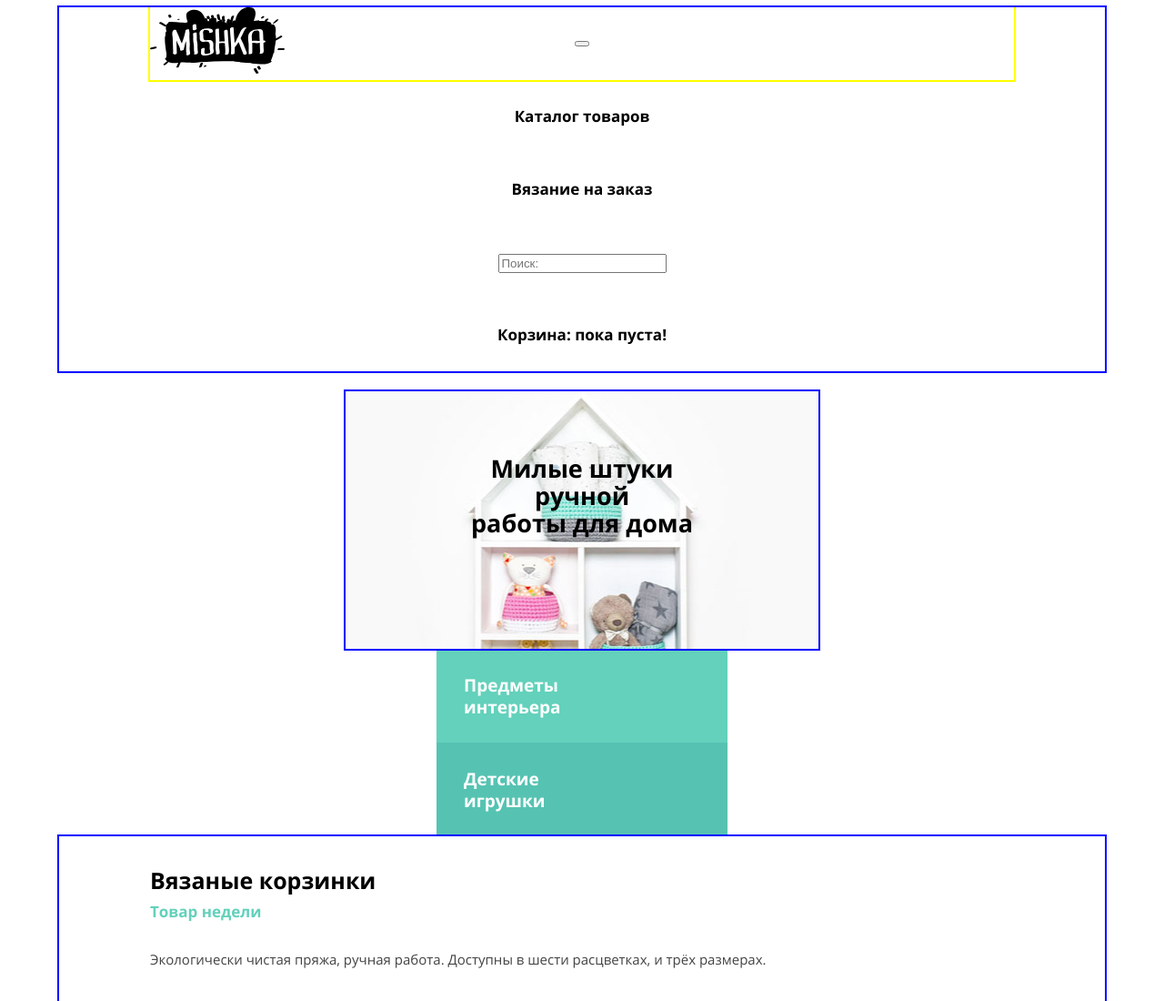
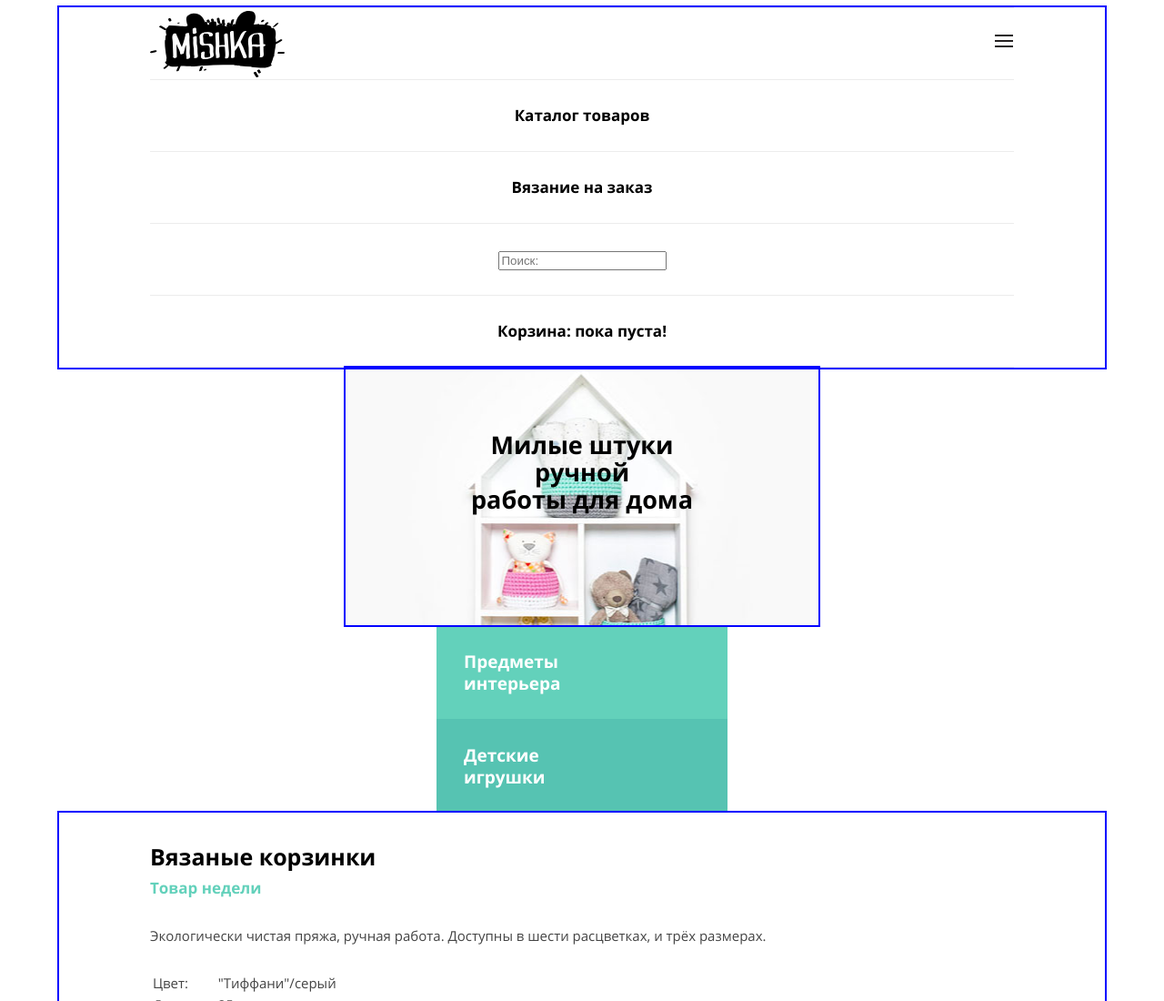
Before and after one commit to SergWulf/668021-mishka, a website: page source/index.html in a window 1280 px wide. Shown: the top 1100 px of the page at 91% size. Drawn offline with nearby package versions, Linux system fonts and the light colour scheme; files that its build step writes are made by us from their sources.

Commit message:
Продолжаю работу с шапкой

```diff
--- a/source/index.html
+++ b/source/index.html
@@ -8,7 +8,7 @@
   <body>
     <header class="main-header container">
       <div class="main-header__logo-block">
-        <a class="main-header__logo"></a>
+        <a class="main-header__logo-link"></a>
         <button class="main-header__open-menu" href="#"></button>
       </div>
       <nav class="head-menu">
--- a/source/less/blocks/head-menu.less
+++ b/source/less/blocks/head-menu.less
@@ -3,5 +3,7 @@
 }
 
 .head-menu__list {
+  margin: 0;
+  padding: 0;
   list-style: none;
 }
--- a/source/less/blocks/head-title.less
+++ b/source/less/blocks/head-title.less
@@ -6,6 +6,7 @@
 }
 
 .head-title__title {
+  margin: 0;
   padding-top: 70px;
 
   .font-parameters(27px; 30px; bold; @black);
--- a/source/less/blocks/main-header.less
+++ b/source/less/blocks/main-header.less
@@ -1,18 +1,43 @@
 .main-header__logo-block {
-  height: 80px;
-  min-height: 80px;
+  height: 78px;
+  min-height: 78px;
   display: flex;
-  justify-content: center;
+  justify-content: space-between;
   align-items: center;
-  outline: 2px solid yellow;
+
+  border-top: 1px solid @border-color-menu;
+  border-bottom: 1px solid @border-color-menu;
+}
+
+.main-header__logo-link {
+  display: block;
+  height: 36px;
+  width: 86px;
+  margin-left: 86px;
 
   background: url("../img/logo-mobile.svg") no-repeat 0 0;
 
   @media (min-width: @tablet-width) {
+    height: 47px;
+    width: 113px;
+    margin-left: 0;
     background: url("../img/logo-tablet.svg") no-repeat 0 0;
   }
 
   @media (min-width: @desktop-width) {
+    height: 73px;
+    width: 149px;
     background: url("../img/logo-desktop.svg") no-repeat 0 0;
   }
 }
+
+.main-header__open-menu {
+  display: block;
+  margin: 0;
+  padding: 0;
+  height: 21px;
+  width: 21px;
+
+  border: none;
+  background: url("../img/icon-menu-open.svg") no-repeat 0 0;
+}
--- a/source/less/blocks/menu-list.less
+++ b/source/less/blocks/menu-list.less
@@ -4,9 +4,11 @@
 }
 
 .menu-list__item {
-  height: 80px;
-  min-height: 80px;
+  height: 78px;
+  min-height: 78px;
   display: flex;
   justify-content: center;
   align-items: center;
+
+  border-bottom: 1px solid @border-color-menu;
 }
--- a/source/less/variables.less
+++ b/source/less/variables.less
@@ -6,6 +6,7 @@
 @light-green: #63d1bb;
 @dark-green: #56c3b2;
 @border-color: #ededed;
+@border-color-menu: #ececec;
 
 /*Точки брекпойнты*/
 @tablet-width: 768px;
```
Also changed, not shown: source/catalog.html (+1 -1 lines), source/form.html (+1 -1 lines).
